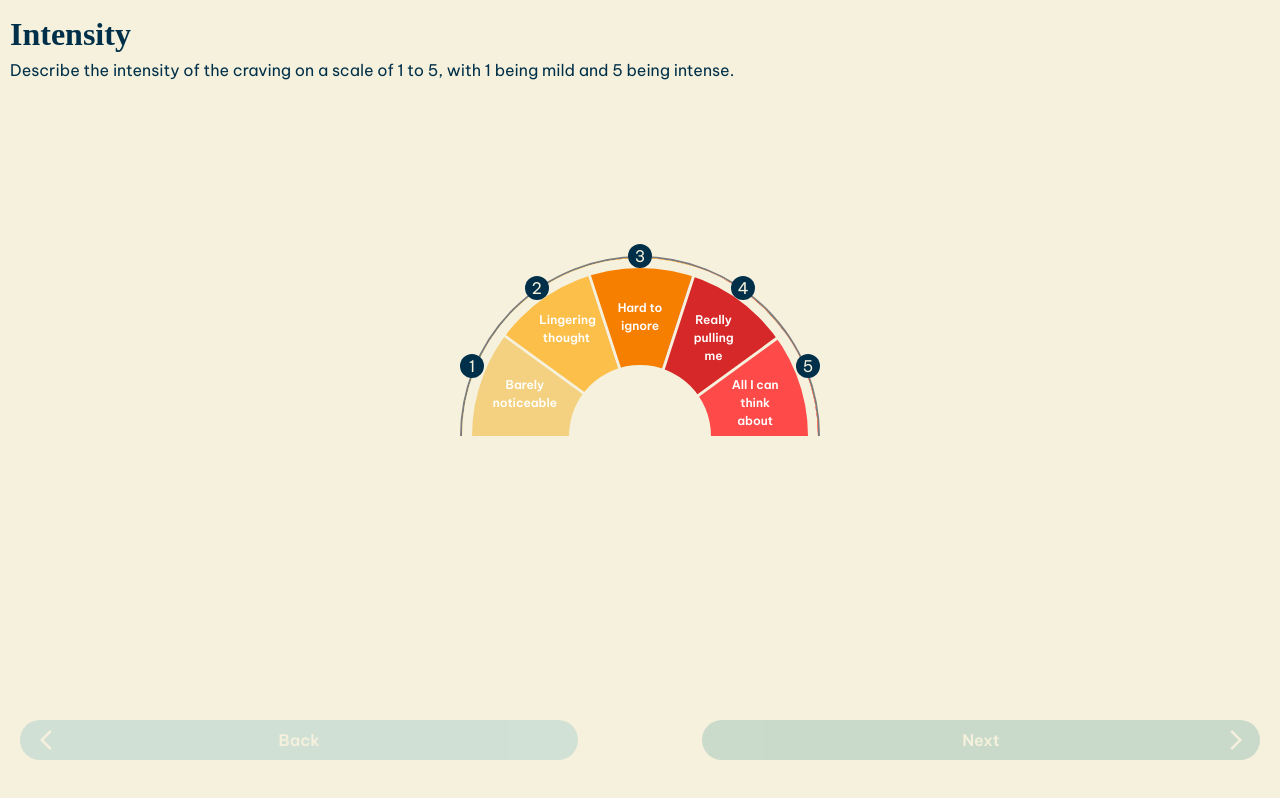
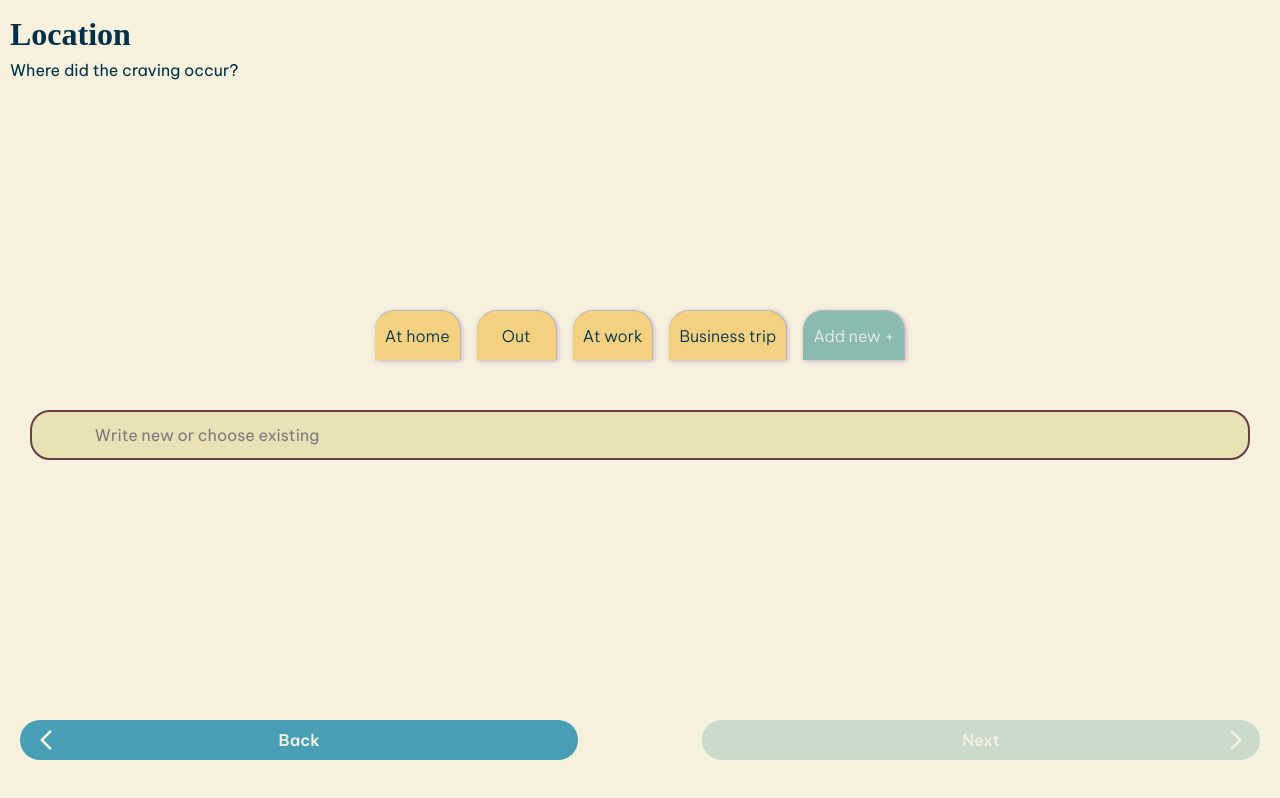
Before and after one commit to nuinn/wasp_front, a Vue app: page / in a window 1280 px wide. Built offline with nearby package versions, Linux system fonts and the light colour scheme; a web font is replaced by a local one.

Commit message:
add location datalist and tabular selector

```diff
--- a/src/components/CreateLog.vue
+++ b/src/components/CreateLog.vue
@@ -2,12 +2,17 @@
 import { ref, shallowRef, reactive } from "vue";
 import textsData from "../data/texts.js";
 import Intensity from "./Step/Intensity.vue";
+import Location from "./Step/Location.vue";
+
 import Navigate from "./Navigate/Navigate.vue";
 
-const currentStep = ref(0);
+const currentStep = ref(1);
 const canProgress = ref(false);
 
-const steps = shallowRef([Intensity]);
+const steps = shallowRef([
+  Intensity,
+  Location
+]);
 const texts = shallowRef([...textsData]);
 
 const crvLog = reactive({});
@@ -74,5 +79,9 @@ function back() {
       font-size: 1.6rem;
     }
   }
+
+  & .navigate-housing {
+    height: 10rem;
+  }
 }
 </style>
--- a/src/components/Step/Intensity.vue
+++ b/src/components/Step/Intensity.vue
@@ -76,6 +76,7 @@ function handleClick(index) {
   flex-direction: column;
   align-items: center;
   position: relative;
+  top: 5rem;
 }
 
 .overlay-container {
--- /dev/null
+++ b/src/components/Step/Location.vue
@@ -0,0 +1,111 @@
+<script setup>
+import { ref, shallowRef } from "vue";
+
+const currentIndex = ref(-1);
+
+const categories = shallowRef(["At home", "Out", "At work", "Business trip"]);
+
+function getClasses(index) {
+  if (currentIndex.value < 0) return '';
+  return currentIndex.value === index ? 'selected' : 'unselected'
+}
+</script>
+
+<template>
+  <div id="location-component">
+    <div class="category-carousel">
+      <div
+        v-for="(category, index) in categories"
+        :class="getClasses(index)"
+        @click="currentIndex = index"
+      >{{ category }}</div>
+      <div>Add new +</div>
+    </div>
+
+    <div class="list-container">
+      <input list="locations" placeholder="Write new or choose existing" />
+      <datalist id="locations">
+        <option value="Living room"></option>
+        <option value="Bedroom"></option>
+        <option value="Office"></option>
+        <option value="Bathroom"></option>
+      </datalist>
+    </div>
+  </div>
+</template>
+
+<style scoped>
+#location-component {
+  display: flex;
+  flex-direction: column;
+  align-items: center;
+  /* height: calc(100% - 10rem); */
+  padding: 2rem;
+  gap: 5rem;
+
+  & .category-carousel {
+    height: auto;
+    width: 100%;
+    display: flex;
+    flex-wrap: wrap;
+    justify-content: center;
+    align-items: center;
+    column-gap: 1.6rem;
+    & div {
+      height: 5rem;
+      min-width: 8rem;
+      display: flex;
+      justify-content: center;
+      align-items: center;
+      width: auto;
+      text-wrap: nowrap;
+      padding: 1rem;
+      border-top-left-radius: 2rem;
+      border-top-right-radius: 2rem;
+      margin-top: -2px;
+      background-color: var(--one);
+      color: var(--light-vanilla);
+      color: var(--prussian);
+      font-weight: 300;
+      border-top: 1px solid var(--thistle);
+      border-right: 1px solid var(--thistle);
+      box-shadow: 1px 1px 4px var(--thistle);
+      transition: .3s;
+    }
+    & div:last-child {
+      background-color: #8bbaaf;
+      color: #eee;
+    }
+    & .unselected {
+      background-color: var(--light-vanilla);
+      color: var(--grey);
+    }
+    & .selected {
+      background-color: var(--moonstone);
+      color: var(--light-vanilla);
+      font-weight: 500;
+    }
+  }
+
+  & .list-container {
+    display: flex;
+    justify-content: center;
+    align-items: center;
+    height: 5rem;
+    width: 100%;
+    border: 2px solid var(--aubergine);
+    border-radius: 2rem;
+    background-color: var(--vanilla);
+    & input {
+      height: 100%;
+      width: 90%;
+      border: none;
+      outline: none;
+      background-color: inherit;
+      &::placeholder {
+        color: var(--grey);
+      }
+    }
+  }
+}
+</style>
```
